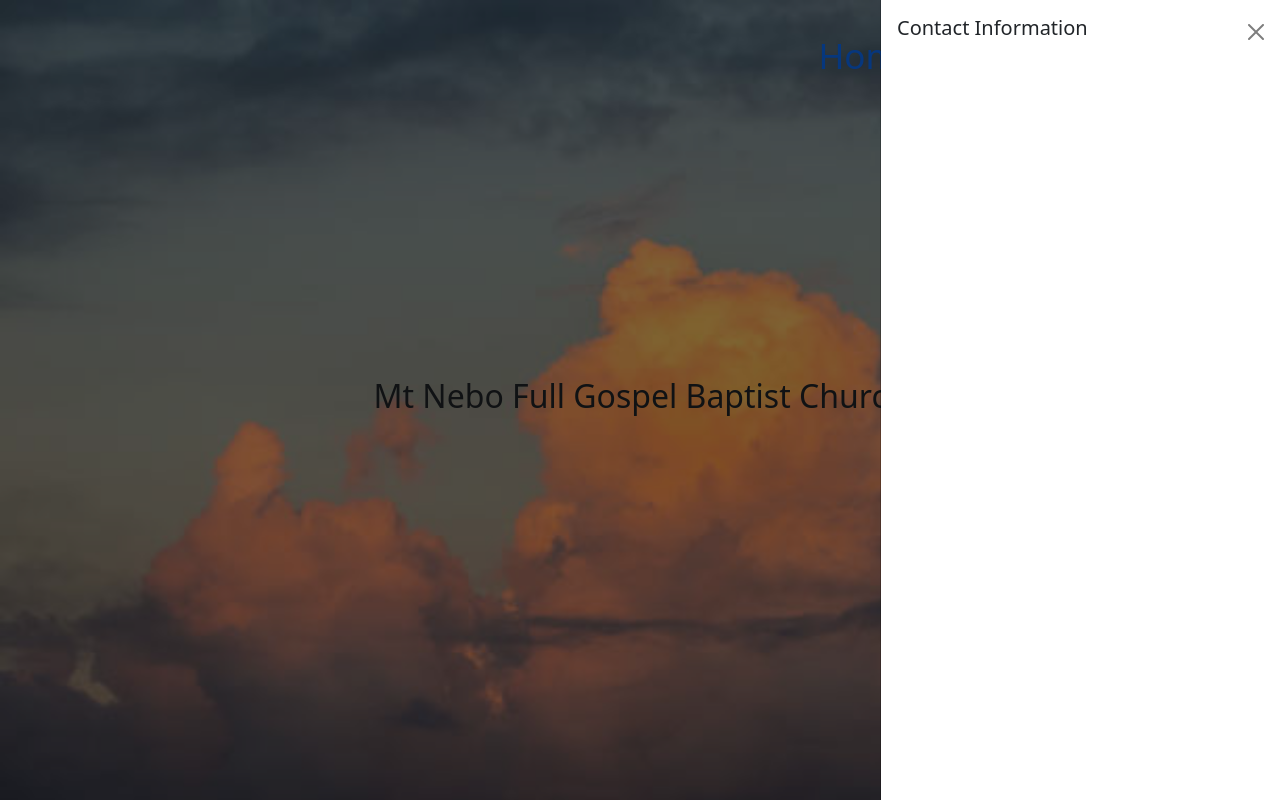
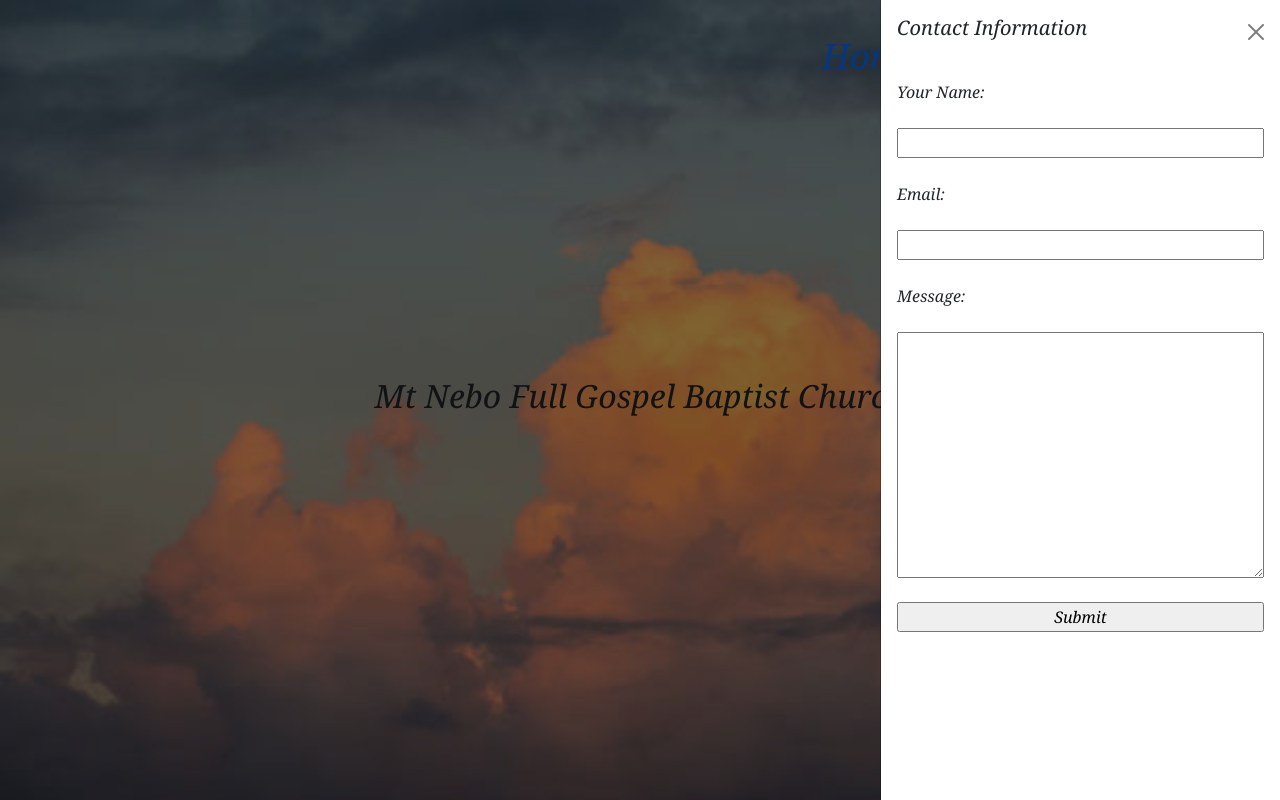
Before and after one commit to dannfirefight322/MtNebo, a plain HTML site: page index.html in a window 1280 px wide. Both pictures are taken after a click on the link "Contact". Shown: the top 800 px of the page. Drawn offline with nearby package versions, Linux system fonts and the light colour scheme.

Commit message:
styling contact form.

```diff
--- a/index.html
+++ b/index.html
@@ -6,8 +6,8 @@
     <meta http-equiv="X-UA-Compatible" content="IE=edge">
     <meta name="viewport" content="width=device-width, initial-scale=1.0">
     <link href="https://cdn.jsdelivr.net/npm/bootstrap@5.0.2/dist/css/bootstrap.min.css" rel="stylesheet" integrity="sha384-EVSTQN3/azprG1Anm3QDgpJLIm9Nao0Yz1ztcQTwFspd3yD65VohhpuuCOmLASjC" crossorigin="anonymous">
-    <link rel="stylesheet" href="https://use.fontawesome.com/releases/v5.8.1/css/all.css"
-        integrity="sha384-50oBUHEmvpQ+1lW4y57PTFmhCaXp0ML5d60M1M7uH2+nqUivzIebhndOJK28anvf" crossorigin="anonymous" />
+    <link rel="stylesheet" href="https://use.fontawesome.com/releases/v5.8.1/css/all.css" integrity="sha384-50oBUHEmvpQ+1lW4y57PTFmhCaXp0ML5d60M1M7uH2+nqUivzIebhndOJK28anvf" crossorigin="anonymous" />
+        <link href="https://fonts.googleapis.com/css2?family=Noto+Serif:ital@1&display=swap" rel="stylesheet">
     <link href="https://fonts.googleapis.com/css?family=Open+Sans&display=swap" rel="stylesheet" />
     <link rel="stylesheet" href="stylesheet.css" />
     <title>Mt Nebo Full Gospel Baptist Church</title>
@@ -40,6 +40,17 @@
                           <button type="button" class="btn-close text-reset" data-bs-dismiss="offcanvas" aria-label="Close"></button>
                         </div>
                       <div class="offcanvas-body">
+                        <div class="contact-form">
+                          <form action="mailto:danielsphotographysatx@gmail.com" method="post" enctype="text/plain">
+                            <label class="sociallink">Your Name:</label><br>
+                            <input type="text" name="Your Name" value="" /></input><br>
+                            <label class="sociallink">Email:</label><br>
+                            <input type="email" name="Your Email" value="" /></input><br>
+                            <label class="sociallink">Message:</label><br>
+                            <textarea name="Your Message" rows="10" cols="30"></textarea><br>
+                            <input class="sociallink" type="submit" name="">
+                          </form>
+                        </div>
                     </div>
                   </div>
                 </li>
@@ -53,7 +64,7 @@
           <p class="about-paragraph">Lorem ipsum dolor sit, amet consectetur adipisicing elit. Omnis veniam perferendis porro animi optio praesentium quos. Ea iste repellat, perferendis consectetur magni cupiditate sint vel eos magnam quo nulla eaque?</p>
     </div>
     <div class="map">
-    <div class="mapouter"><div class="gmap_canvas"><iframe width="600" height="500" id="gmap_canvas" src="https://maps.google.com/maps?q=1302%20N%20Sabinas%20St,%20San%20Antonio,%20TX%2078207&t=&z=13&ie=UTF8&iwloc=&output=embed" frameborder="0" scrolling="no" marginheight="0" marginwidth="0"></iframe><a href="https://www.whatismyip-address.com"></a><br><style>.mapouter{position:relative;text-align:right;height:500px;width:600px;}</style><a href="https://www.embedgooglemap.net"></a><style>.gmap_canvas {overflow:hidden;background:none!important;height:500px;width:600px;}</style></div></div>
+    <!--<div class="mapouter"><div class="gmap_canvas"><iframe class="map-iframe" id="gmap_canvas" src="https://maps.google.com/maps?q=1302%20N%20Sabinas%20St,%20San%20Antonio,%20TX%2078207&t=&z=13&ie=UTF8&iwloc=&output=embed" frameborder="0" scrolling="no" marginheight="0" marginwidth="0"></iframe><a href="https://www.whatismyip-address.com"></a><br><style>.mapouter{position:relative;text-align:right;height:500px;width:600px;}</style><a href="https://www.embedgooglemap.net"></a><style>.gmap_canvas {overflow:hidden;background:none!important;height:500px;width:600px;}</style></div></div> -->
     <div>
     <img class="location-image" src="./images/placeholder-image.png">
     </div>
@@ -61,9 +72,10 @@
     <footer class="footer-section">
         <p class="footer">Mt Nebo Full Gospel Baptist Church</p>
     </footer>
+<script src=" https://smtpjs.com/v3/smtp.js"></script>
 <script src="https://cdn.jsdelivr.net/npm/@popperjs/core@2.9.2/dist/umd/popper.min.js" integrity="sha384-IQsoLXl5PILFhosVNubq5LC7Qb9DXgDA9i+tQ8Zj3iwWAwPtgFTxbJ8NT4GN1R8p" crossorigin="anonymous"></script>
 <script src="https://cdn.jsdelivr.net/npm/bootstrap@5.0.2/dist/js/bootstrap.min.js" integrity="sha384-cVKIPhGWiC2Al4u+LWgxfKTRIcfu0JTxR+EQDz/bgldoEyl4H0zUF0QKbrJ0EcQF" crossorigin="anonymous"></script>
-    <script src="script.js"></script>
+<script src="script.js"></script>
 </body>
 
 </html>
--- a/stylesheet.css
+++ b/stylesheet.css
@@ -3,10 +3,15 @@
     --mainColor: #F0A500;
     --orange: #E45826;
     --lightGray: #E6D5B8;
+    --mainFont: 'Noto Serif', serif;
 }
 
 body {
     background-image: linear-gradient(-90deg, rgba(2,0,36,1) 0%, rgba(27,26,23,1) 50%, rgba(230,213,184,1) 100%);
+}
+
+.title {
+    font-family: var(--mainFont);
 }
 
 .parallax{
@@ -35,9 +40,14 @@ body {
 }
 
 .nav-link {
+    font-family: var(--mainFont);
     font-size: 35px;
     margin-left: 2px;
     margin-right: 2px;
+}
+
+#offcanvasRightLabel, .sociallink{
+    font-family: var(--mainFont);
 }
 
 .home-page {
@@ -85,6 +95,12 @@ body {
     justify-content: center;
     margin-top: 25px;
 }
+
+form {
+    display: flex;
+    flex-direction: column;
+}
+
 
 /* mobile responsiveness */
 
@@ -135,7 +151,4 @@ body {
         width: 90%;
         height: auto;
     }
-    #gmap_canvas {
-        width: 90%;
-    }
 }
```
Also changed, not shown: calendar.html (+13 -2 lines), script.js (line endings or trailing spaces).
